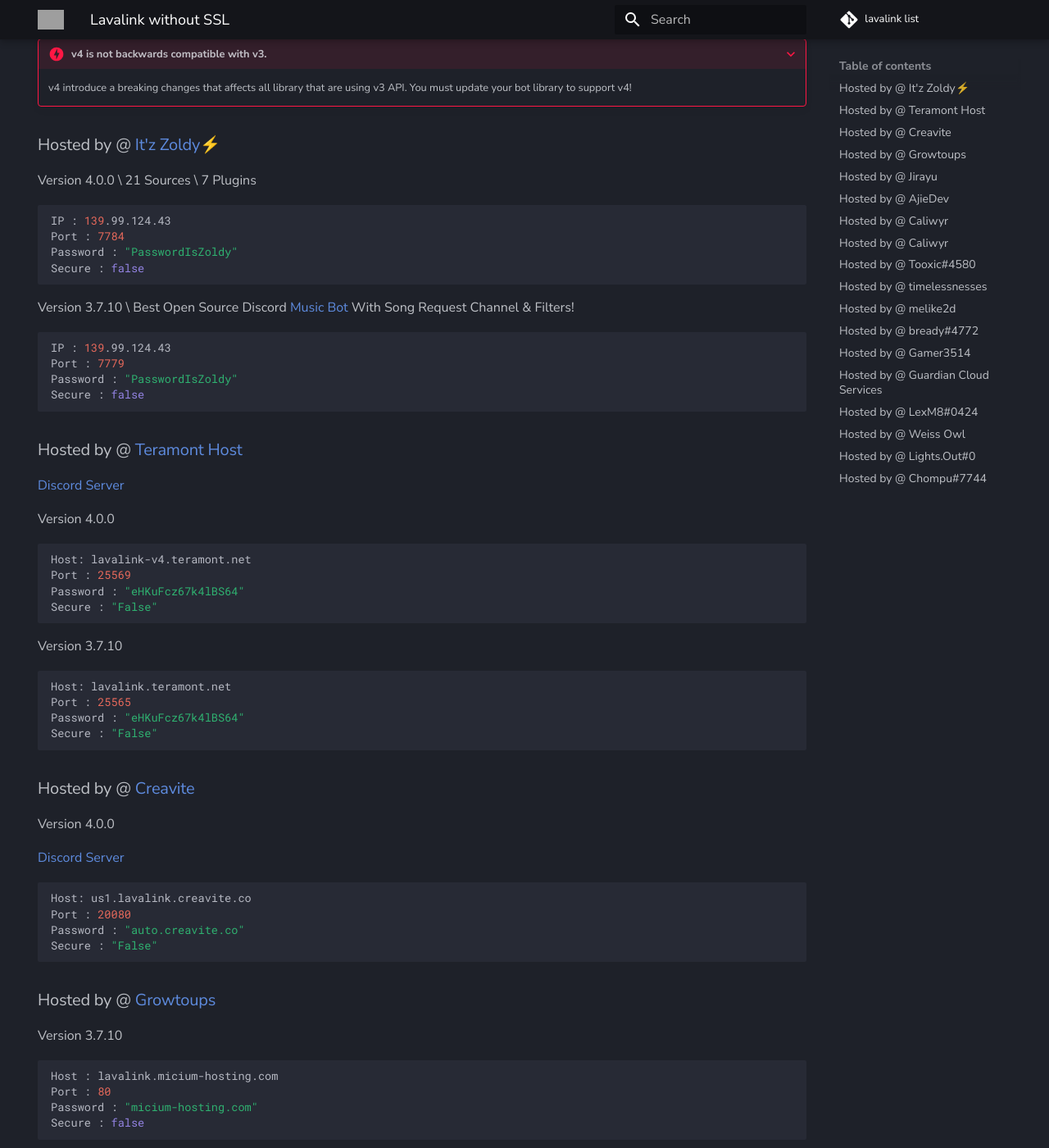
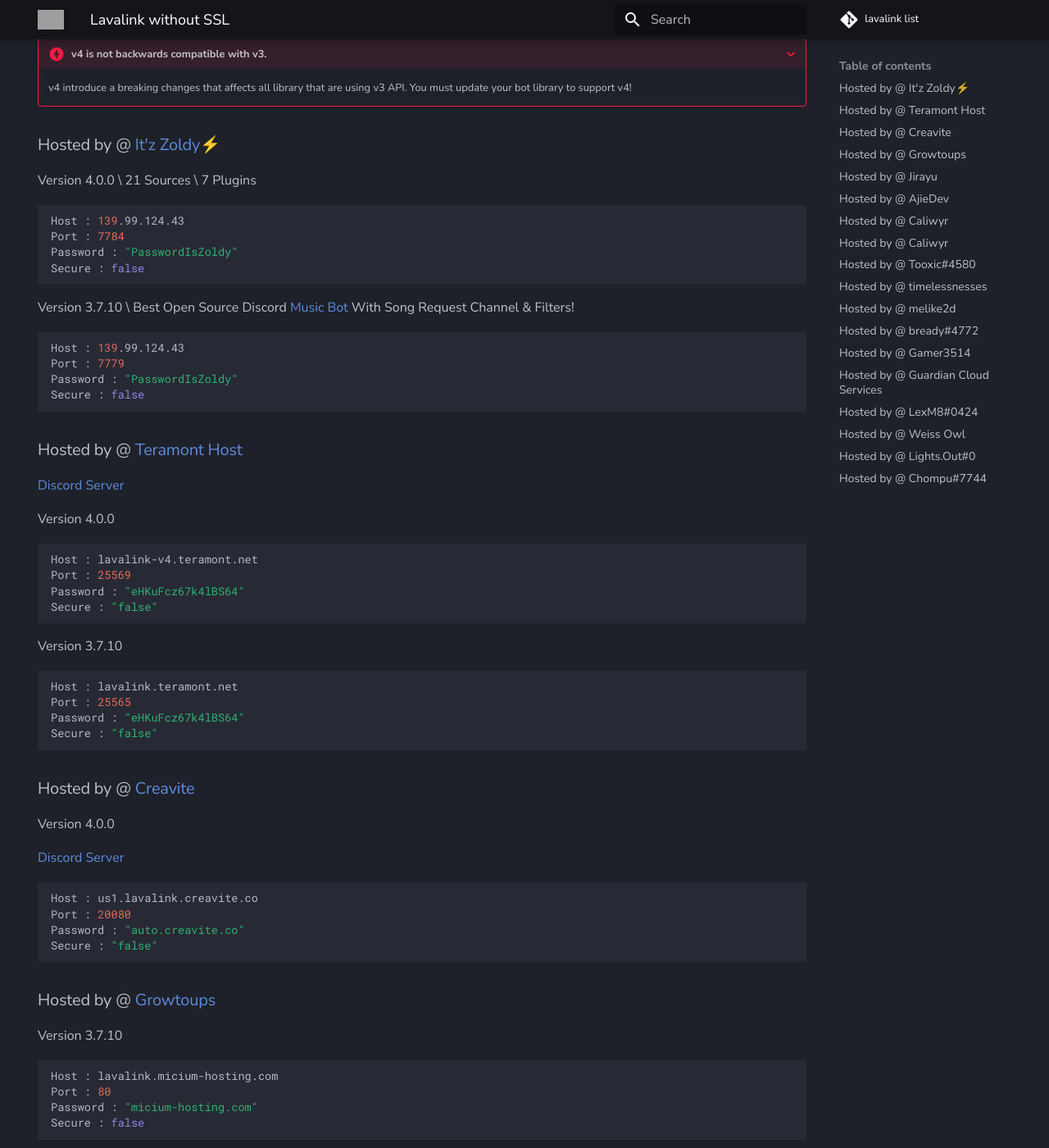
Before and after one commit to DarrenOfficial/lavalink-list, an MkDocs documentation site: the page built from docs/NoSSL/lavalink-without-ssl.md, in a window 1280 px wide and 1400 px high, scrolled down 207 px. Shown: the whole window at 82% size. Built offline with MkDocs 1.6.1 and Material for MkDocs 9.7.7, drawn with Linux system fonts in a browser that asks for light colours; comment, search, counter and statistics services are not loaded; some of the changed text lies outside the part shown; grey boxes are pictures that could not be loaded.

Commit message:
Update lavalink-without-ssl.md

````diff
--- a/docs/NoSSL/lavalink-without-ssl.md
+++ b/docs/NoSSL/lavalink-without-ssl.md
@@ -20,7 +20,7 @@ description: Without SSL should work out of the box!
 ### Hosted by @ [It'z Zoldy⚡](https://github.com/RainyXeon/ByteBlaze)
 Version 4.0.0 \ 21 Sources \ 7 Plugins
 ```bash
-IP : 139.99.124.43
+Host : 139.99.124.43
 Port : 7784
 Password : "PasswordIsZoldy"
 Secure : false
@@ -28,7 +28,7 @@ Secure : false
 
 Version 3.7.10 \ Best Open Source Discord [Music Bot](https://github.com/RainyXeon/ByteBlaze) With Song Request Channel & Filters!
 ```bash
-IP : 139.99.124.43
+Host : 139.99.124.43
 Port : 7779
 Password : "PasswordIsZoldy"
 Secure : false
@@ -39,18 +39,18 @@ Secure : false
 
 Version 4.0.0
 ```bash
-Host: lavalink-v4.teramont.net
+Host : lavalink-v4.teramont.net
 Port : 25569
 Password : "eHKuFcz67k4lBS64"
-Secure : "False"
+Secure : "false"
 ```
 
 Version 3.7.10
 ```bash
-Host: lavalink.teramont.net
+Host : lavalink.teramont.net
 Port : 25565
 Password : "eHKuFcz67k4lBS64"
-Secure : "False"
+Secure : "false"
 ```
 
 ### Hosted by @ [Creavite](https://crvt.co/a/lavalink)
@@ -58,10 +58,10 @@ Version 4.0.0
 
 [Discord Server](https://discord.gg/creavite)
 ```bash
-Host: us1.lavalink.creavite.co
+Host : us1.lavalink.creavite.co
 Port : 20080
 Password : "auto.creavite.co"
-Secure : "False"
+Secure : "false"
 ```
 
 ### Hosted by @ [Growtoups](https://micium-hosting.com)
@@ -236,7 +237,7 @@ Secure : false
 ### Hosted by @ [Lights.Out#0](https://discord.gg/AaZasMN3yG)
 Version 4.0.0 \ 21 Sources \ 7 Plugins
 ```bash
-IP : lavalink4.theelf.tech
+Host : lavalink4.theelf.tech
 Port : 6827
 Password : "https://dsc.gg/elfmusic"
 Secure : false
@@ -244,7 +245,7 @@ Secure : false
 
 Version 3.7.10 \ Best Discord [Music Bot](https://discord.com/oauth2/authorize?client_id=1076205165587222618&permissions=139657014608&scope=bot%20applications.commands) With Song Request Channel & Filters!
 ```bash
-IP : lavalink.theelf.tech
+Host : lavalink.theelf.tech
 Port : 2873
 Password : "https://discord.gg/AaZasMN3yG"
 Secure : false
@@ -253,7 +254,7 @@ Secure : false
 ### Hosted by @ [Chompu#7744](https://chompubot.work)
 Version 4.? \ lavasrc-plugin \ [Discord Server](https://discord.gg/s56GrDmD4R) \ [Discord Bot](https://discord.com/api/oauth2/authorize?client_id=1010597992266465340&permissions=8&scope=bot%20applications.commands) \ [Github](https://github.com/somboytiger)
 ```bash
-IP : lavalink.chompubot.work
+Host : lavalink.chompubot.work
 Port : 2333
 Password : "somboytiger"
 Secure : false
````
Also changed, not shown: other parts of docs/NoSSL/lavalink-without-ssl.md (+1 -0 lines).
